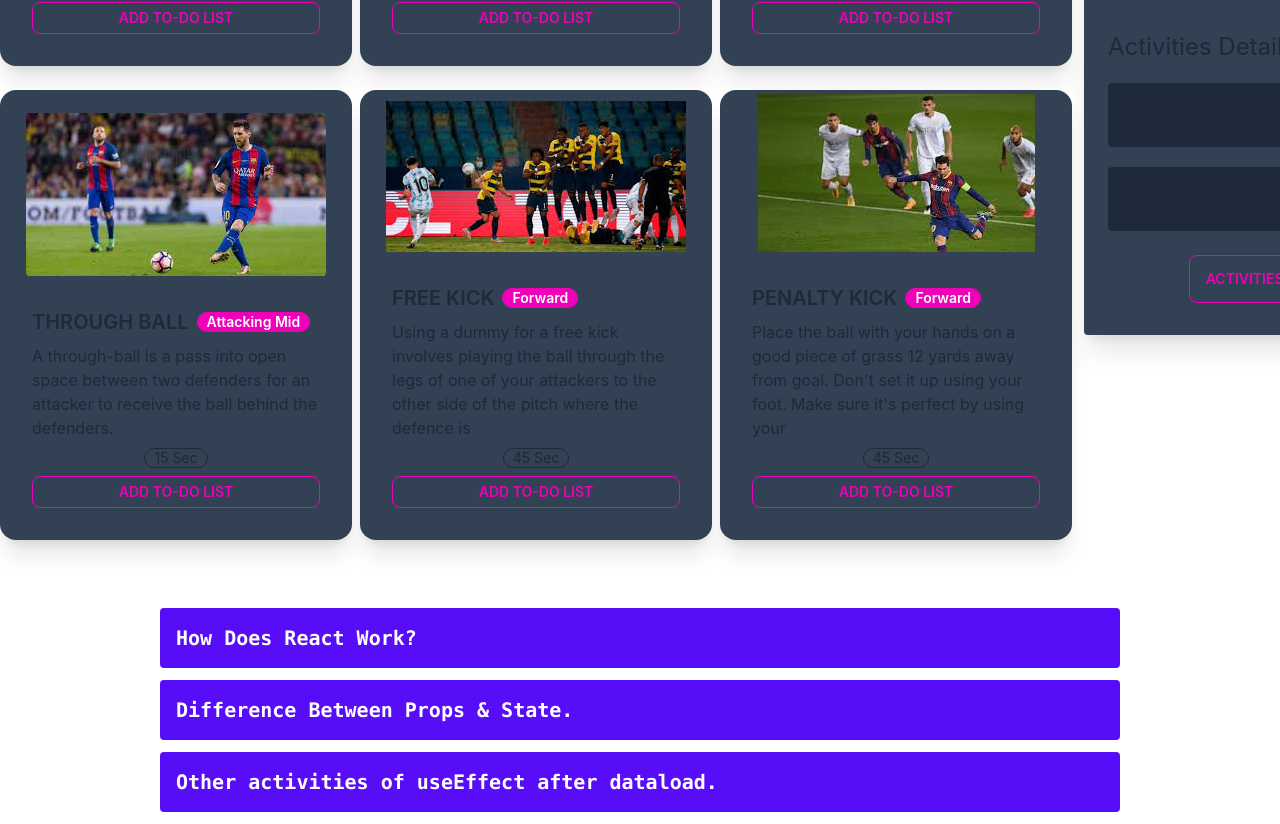
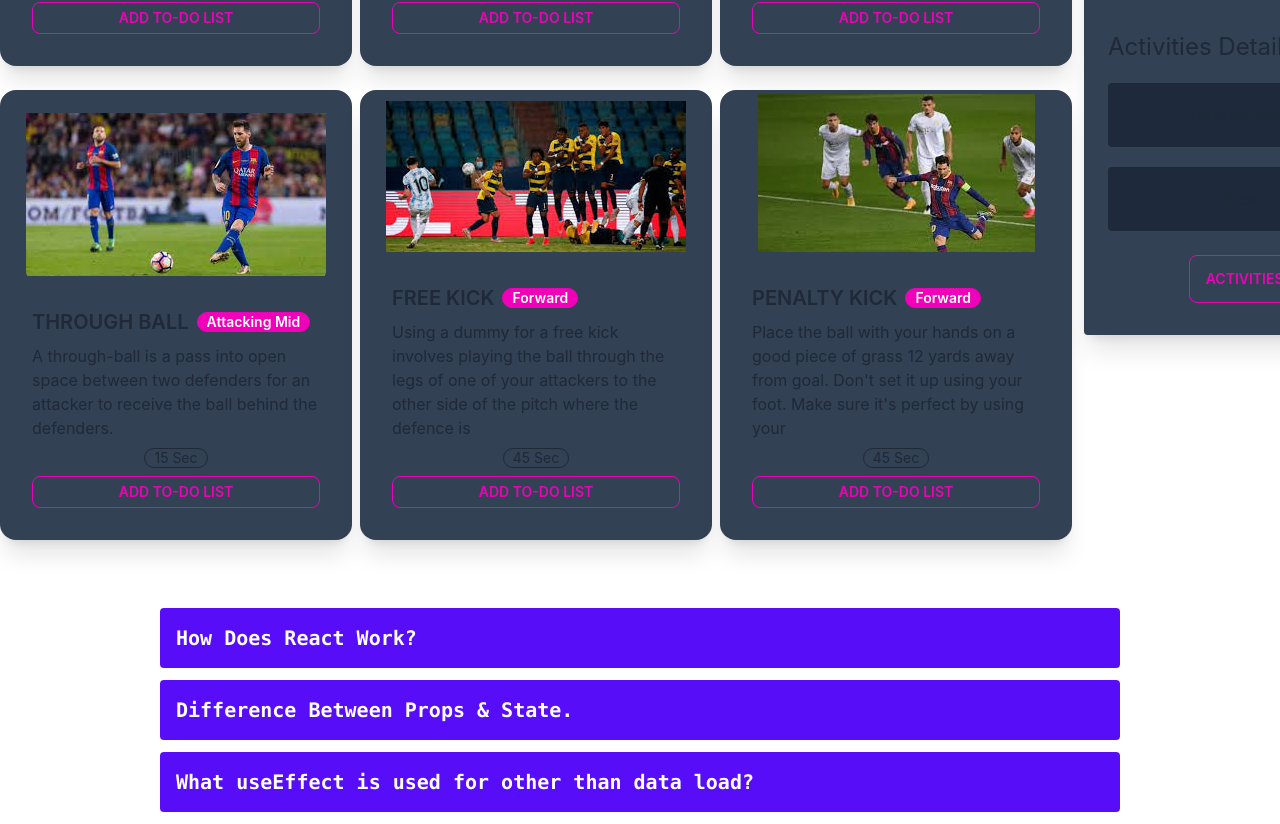
Before and after one commit to KIShakib/footballer-daily-activities-repo, a React (Create React App) app: page / in a window 1280 px wide. Shown: the part 490-1314 px from the top of the page. Built offline with nearby package versions, Linux system fonts and the light colour scheme.

Commit message:
Eleventh commit & Questions answer given properly

```diff
--- a/src/Components/Questions/Questions.css
+++ b/src/Components/Questions/Questions.css
@@ -0,0 +1,3 @@
+.useEffect-list li{
+    list-style: square;
+}
--- a/src/Components/Questions/Questions.js
+++ b/src/Components/Questions/Questions.js
@@ -1,4 +1,5 @@
 import React from 'react';
+import './Questions.css';
 
 const Questions = () => {
     return (
@@ -18,16 +19,60 @@ const Questions = () => {
                     <h2 className='text-xl font-bold font-mono'>Difference Between Props & State.</h2>
                 </div>
                 <div className="collapse-content bg-primary text-primary-content peer-checked:bg-secondary peer-checked:text-secondary-content">
-                    <p>React create a virtual DOM that is the copy of real DOM tree in JavaScript. So when React needs to change the DOM, it will use the virtual DOM. Then the virtual DOM will try to find the changes by comparing with real DOm. Then update the only changing content. </p>
+                    <div className="overflow-x-auto">
+                        <table className="table w-full">
+                            <thead>
+                                <tr>
+                                    <th>No.</th>
+                                    <th>Props</th>
+                                    <th>State</th>
+                                </tr>
+                            </thead>
+                            <tbody>
+                                <tr>
+                                    <th>1</th>
+                                    <td>props stand for properties.</td>
+                                    <td>useState is the actual state.</td>
+                                </tr>
+                                <tr className="hover">
+                                    <th>2</th>
+                                    <td>React Props are like function parameters in JavaScript and attributes in HTML.</td>
+                                    <td>The state is like a statement on a web page, rather it can be changed or not.</td>
+                                </tr>
+                                <tr>
+                                    <th>3</th>
+                                    <td>The component receives the argument as a props
+                                        object.</td>
+                                    <td>If the statement changes, have to use setAbc to set the state’s new changed value.</td>
+                                </tr>
+                                <tr>
+                                    <th>4</th>
+                                    <td>props are read only.</td>
+                                    <td>state can be changed.</td>
+                                </tr>
+                                <tr>
+                                    <th>5</th>
+                                    <td>props can't be modified.</td>
+                                    <td>state can be modified using setAbc(newValue)</td>
+                                </tr>
+                            </tbody>
+                        </table>
+                    </div>
                 </div>
             </div>
             <div className="collapse rounded my-3">
                 <input type="checkbox" className="peer" />
                 <div className="collapse-title bg-primary text-primary-content peer-checked:bg-secondary peer-checked:text-secondary-content">
-                    <h2 className='text-xl font-bold font-mono'>Other activities of useEffect after dataload.</h2>
+                    <h2 className='text-xl font-bold font-mono'>What useEffect is used for other than data load?</h2>
                 </div>
                 <div className="collapse-content bg-primary text-primary-content peer-checked:bg-secondary peer-checked:text-secondary-content">
-                    <p>React create a virtual DOM that is the copy of real DOM tree in JavaScript. So when React needs to change the DOM, it will use the virtual DOM. Then the virtual DOM will try to find the changes by comparing with real DOm. Then update the only changing content. </p>
+                    <ul className='useEffect-list p-5'>
+                        <li>Validating input field</li>
+                        <li>Filter an array</li>
+                        <li>Trigger an animation</li>
+                        <li>For changing the state value.</li>
+                        <li>Load Data by useEffect dependency parameter.</li>
+                    </ul>
                 </div>
             </div>
         </div>
```
